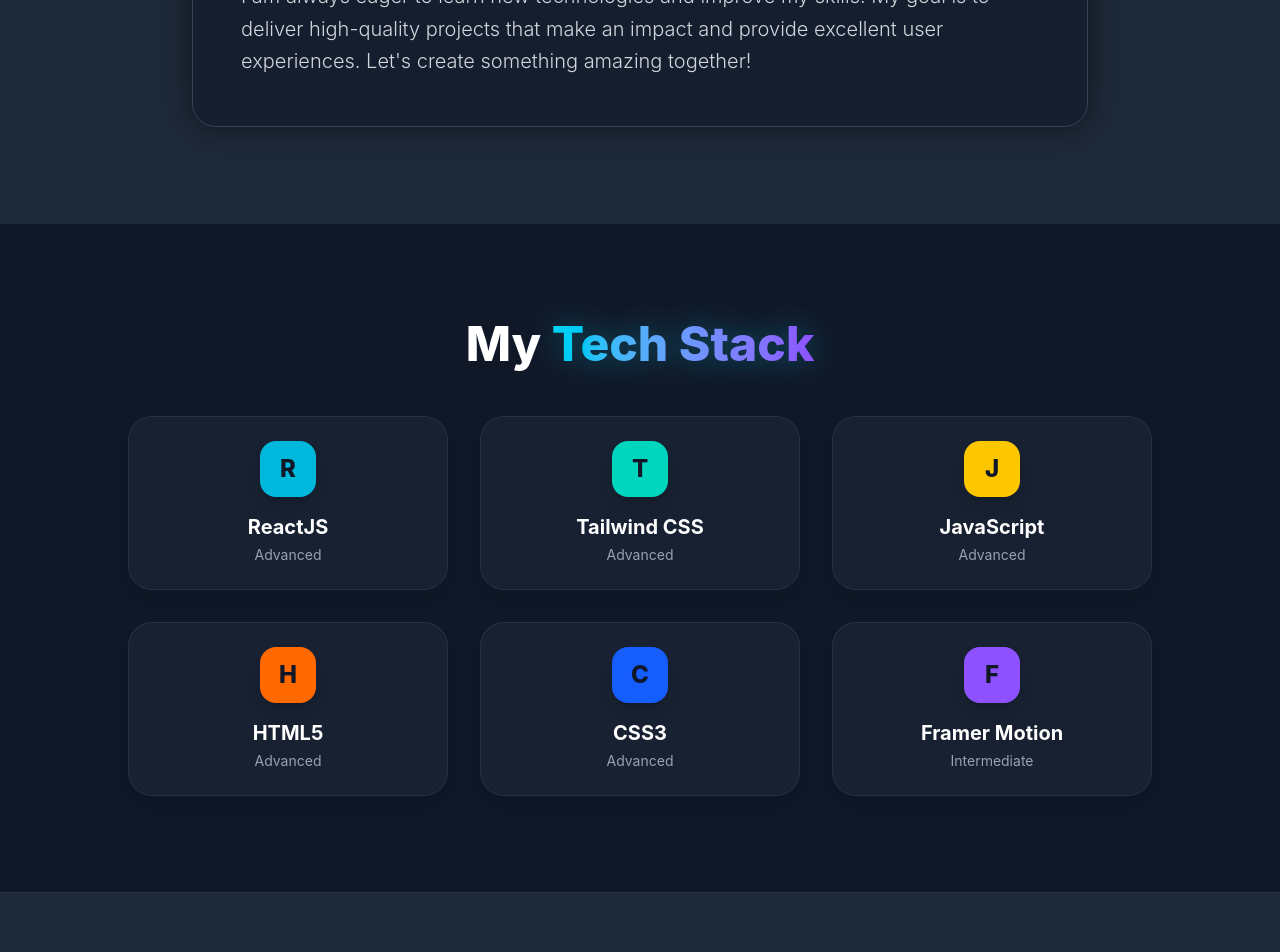
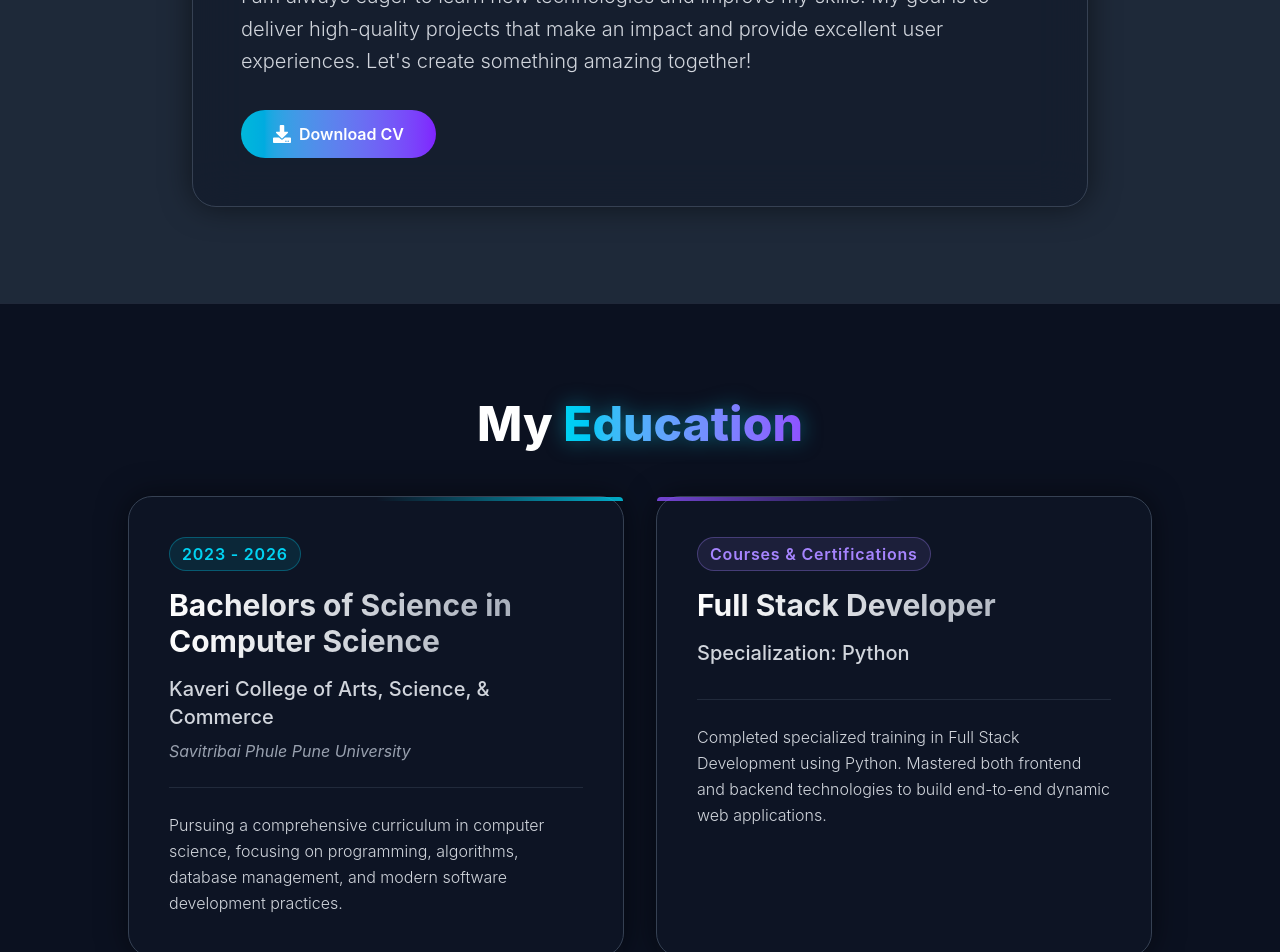
Before and after one commit to alisafansopkar-stack/portfolio, a React (Vite) app in the folder portfolio/: page / in a window 1280 px wide. Shown: the part 1200-2152 px from the top of the page. Built offline with nearby package versions, Linux system fonts and the light colour scheme.

Commit message:
created cv button on about pg

```diff
--- a/portfolio/src/App.jsx
+++ b/portfolio/src/App.jsx
@@ -2,6 +2,7 @@ import React from 'react';
 import Navbar from './components/Navbar';
 import Home from './components/Home';
 import About from './components/About';
+import Education from './components/Education';
 import Skills from './components/Skills';
 import Projects from './components/Projects';
 import Contact from './components/Contact';
@@ -15,6 +16,7 @@ function App() {
       <Navbar />
       <Home />
       <About />
+      <Education />
       <Skills />
       <Projects />
       <Contact />
--- a/portfolio/src/components/About.jsx
+++ b/portfolio/src/components/About.jsx
@@ -1,5 +1,7 @@
 import React from 'react';
 import { motion } from 'framer-motion';
+import { FaDownload } from 'react-icons/fa';
+
 
 export default function About() {
   return (
@@ -22,6 +24,16 @@ export default function About() {
           <p className="text-gray-300 text-lg md:text-xl leading-relaxed font-light mt-6 text-left">
             I am always eager to learn new technologies and improve my skills. My goal is to deliver high-quality projects that make an impact and provide excellent user experiences. Let's create something amazing together!
           </p>
+          <div className="mt-8 flex justify-center md:justify-start">
+            <a
+              href="/resume.pdf"
+              download="Alisa_CV.pdf"
+              className="inline-flex items-center gap-2 bg-gradient-to-r from-cyan-500 to-violet-600 text-white font-semibold py-3 px-8 rounded-full hover:shadow-[0_0_20px_rgba(6,182,212,0.6)] hover:scale-105 transition-all duration-300"
+            >
+              <FaDownload className="text-lg" />
+              Download CV
+            </a>
+          </div>
         </div>
       </motion.div>
     </section>
--- /dev/null
+++ b/portfolio/src/components/Education.jsx
@@ -0,0 +1,57 @@
+import React from 'react';
+import { motion } from 'framer-motion';
+
+export default function Education() {
+  return (
+    <section id="education" className="bg-[#0b1120] py-24 px-10 md:px-20 relative text-white border-t border-gray-700/50">
+      <motion.div
+        initial={{ opacity: 0, y: 50 }}
+        whileInView={{ opacity: 1, y: 0 }}
+        viewport={{ once: true, margin: "-100px" }}
+        transition={{ duration: 0.8, ease: "easeOut" }}
+        className="max-w-5xl mx-auto"
+      >
+        <h2 className="text-4xl md:text-5xl font-extrabold mb-12 text-center">
+          My <span className="bg-gradient-to-r from-cyan-400 to-violet-500 bg-clip-text text-transparent drop-shadow-[0_0_10px_rgba(6,182,212,0.5)]">Education</span>
+        </h2>
+
+        <div className="grid gap-8 md:grid-cols-2">
+          {/* Degree Card */}
+          <div className="bg-gray-900/60 backdrop-blur-xl p-8 md:p-10 rounded-3xl shadow-[0_0_30px_rgba(0,0,0,0.5)] border border-gray-700 relative hover:border-cyan-500/50 transition-colors duration-500 group">
+            <div className="absolute top-0 right-0 w-1/2 h-1 bg-gradient-to-l from-cyan-400 to-transparent opacity-80 group-hover:opacity-100 transition-opacity rounded-tr-3xl"></div>
+
+            <div className="flex flex-col gap-2">
+              <span className="text-cyan-400 font-semibold tracking-wider text-sm md:text-base border border-cyan-400/30 bg-cyan-400/10 py-1 px-3 rounded-full w-fit mb-2">2023 - 2026</span>
+              <h3 className="text-2xl md:text-3xl font-bold bg-gradient-to-r from-white to-gray-400 bg-clip-text text-transparent">Bachelors of Science in Computer Science</h3>
+              <p className="text-xl text-gray-300 font-medium mt-2">Kaveri College of Arts, Science, & Commerce</p>
+              <p className="text-md text-gray-400 italic">Savitribai Phule Pune University</p>
+            </div>
+
+            <div className="mt-6 pt-6 border-t border-gray-700/50">
+              <p className="text-gray-300 leading-relaxed font-light">
+                Pursuing a comprehensive curriculum in computer science, focusing on programming, algorithms, database management, and modern software development practices.
+              </p>
+            </div>
+          </div>
+
+          {/* Courses Card */}
+          <div className="bg-gray-900/60 backdrop-blur-xl p-8 md:p-10 rounded-3xl shadow-[0_0_30px_rgba(0,0,0,0.5)] border border-gray-700 relative hover:border-violet-500/50 transition-colors duration-500 group">
+            <div className="absolute top-0 left-0 w-1/2 h-1 bg-gradient-to-r from-violet-500 to-transparent opacity-80 group-hover:opacity-100 transition-opacity rounded-tl-3xl"></div>
+
+            <div className="flex flex-col gap-2 h-full">
+              <span className="text-violet-400 font-semibold tracking-wider text-sm md:text-base border border-violet-400/30 bg-violet-400/10 py-1 px-3 rounded-full w-fit mb-2">Courses & Certifications</span>
+              <h3 className="text-2xl md:text-3xl font-bold bg-gradient-to-r from-white to-gray-400 bg-clip-text text-transparent">Full Stack Developer</h3>
+              <p className="text-xl text-gray-300 font-medium mt-2">Specialization: Python</p>
+
+              <div className="mt-6 pt-6 border-t border-gray-700/50 flex-grow">
+                <p className="text-gray-300 leading-relaxed font-light">
+                  Completed specialized training in Full Stack Development using Python. Mastered both frontend and backend technologies to build end-to-end dynamic web applications.
+                </p>
+              </div>
+            </div>
+          </div>
+        </div>
+      </motion.div>
+    </section>
+  );
+}
--- a/portfolio/src/components/Navbar.jsx
+++ b/portfolio/src/components/Navbar.jsx
@@ -20,7 +20,7 @@ export default function Navbar() {
 
         <div className="hidden lg:flex items-center gap-4 bg-gray-900/60 rounded-full px-3 py-1.5 border border-gray-700/50 shadow-inner">
           <ul className="flex items-center gap-1 text-sm font-semibold tracking-wide">
-            {['Home', 'About', 'Skills', 'Projects', 'Contact'].map((item) => (
+            {['Home', 'About', 'Education', 'Skills', 'Projects', 'Contact'].map((item) => (
               <motion.li key={item} whileHover={{ scale: 1.05 }}>
                 <a
                   href={`#${item.toLowerCase()}`}
```
Also changed, not shown: 1 other file (tests, documents, lock files or other folders).
